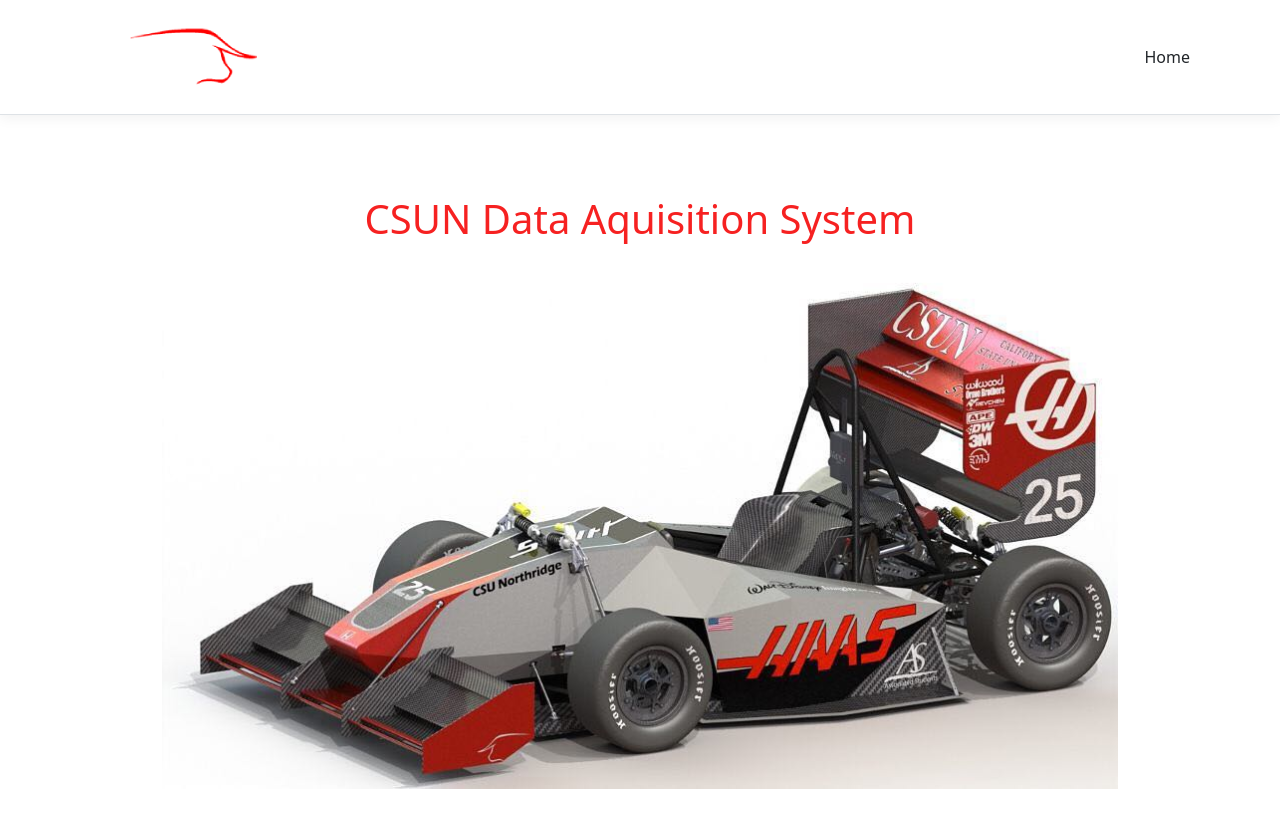
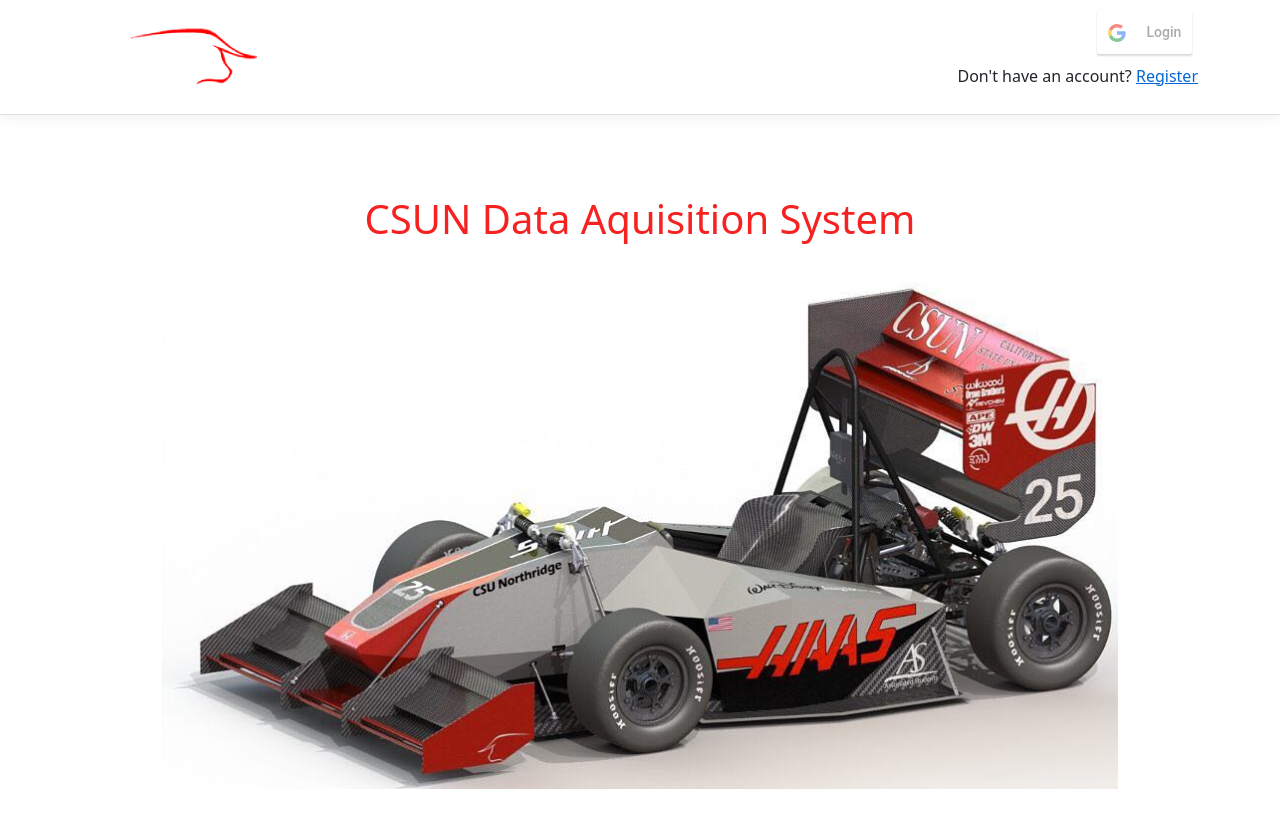
Before and after one commit to csunfsae/DAS-Server-SignalR, a React (Create React App) app in the folder ClientApp/: page / in a window 1280 px wide. Shown: the top 828 px of the page. Built offline with nearby package versions, Linux system fonts and the light colour scheme.

Commit message:
- Added google login button and register to nav menu

```diff
--- a/ClientApp/package.json
+++ b/ClientApp/package.json
@@ -5,13 +5,14 @@
   "dependencies": {
     "@microsoft/signalr": "^6.0.1",
     "bootstrap": "^5.1.0",
+    "google-auth-library": "^7.11.0",
     "http-proxy-middleware": "^0.19.1",
     "jquery": "^3.5.1",
     "merge": "^2.1.1",
     "oidc-client": "^1.11.5",
     "react": "^17.0.2",
     "react-dom": "^17.0.2",
-    "react-google-maps": "^9.4.5",
+    "react-google-login": "^5.2.2",
     "react-router-bootstrap": "^0.25.0",
     "react-router-dom": "^5.2.0",
     "react-scripts": "^4.0.3",
--- /dev/null
+++ b/ClientApp/src/api-authorization/Login.js
@@ -0,0 +1,45 @@
+import React from 'react';
+import { GoogleLogin } from 'react-google-login';
+import { OAuth2Client } from "google-auth-library";
+
+function Login() {
+    const onSuccess = async googleData => {
+
+        const client = new OAuth2Client(process.env.REACT_APP_GOOGLE_CLIENT_ID);
+
+        const token = googleData.tokenId;
+        const ticket = await client.verifyIdToken({
+            idToken: token,
+            audience: process.env.REACT_APP_GOOGLE_CLIENT_ID
+        });
+
+        const { sub, email } = ticket.getPayload();
+
+        const res = await fetch(`api/user/login?googleId=${sub}&email=${email}`);
+        if (res.status === 200) {
+            console.log('Successful')
+        } else {
+            alert(await res.json().then(data => data.error));
+        }
+    };
+
+    const onFailure = (res) => {
+        alert("Google authentication failed.", res)
+    };
+
+    return (
+        <div id="login-button">
+            <GoogleLogin
+                clientId={process.env.REACT_APP_GOOGLE_CLIENT_ID}
+                buttonText="Login"
+                onSuccess={onSuccess}
+                onFailure={onFailure}
+                cookiePolicy={'single_host_origin'}
+                style={{ marginTop: '100px' }}
+                isSignedIn={false}
+            />
+        </div>
+    );
+}
+
+export default Login;
--- /dev/null
+++ b/ClientApp/src/api-authorization/LoginMenu.js
@@ -0,0 +1,51 @@
+import React, { Component, Fragment } from 'react';
+import Login from '../api-authorization/Login';
+import { NavItem, NavLink } from 'reactstrap';
+import { Link } from 'react-router-dom';
+
+export class LoginMenu extends Component {
+    constructor(props) {
+        super(props);
+
+        this.state = {
+            isAuthenticated: false,
+            userName: null
+        };
+    }
+
+    render() {
+        const { isAuthenticated, userName } = this.state;
+        if (!isAuthenticated) {
+            const registerPath = `/register`;
+            return this.anonymousView(registerPath);
+        } else {
+            const livePath = '/live-race'
+            //const profilePath = `${ApplicationPaths.Profile}`;
+            //const logoutPath = { pathname: `${ApplicationPaths.LogOut}`, state: { local: true } };
+            return this.authenticatedView(userName, livePath);
+        }
+    }
+
+    authenticatedView(userName, livePath) {
+        return (<Fragment>
+            <NavItem>
+                <NavLink tag={Link} className="text-dark" to={livePath}>Hello {userName}</NavLink>
+            </NavItem>
+            <NavItem>
+
+            </NavItem>
+        </Fragment>);
+
+    }
+
+    anonymousView(registerPath) {
+        return (<Fragment>
+            <NavItem>
+                <Login></Login>
+                <p id="register-button">Don't have an account? <a href={registerPath}>Register</a></p>
+                {/*<NavLink tag={Link} className="text-dark" to={registerPath}>Register</NavLink>*/}
+            </NavItem>
+        </Fragment>);
+    }
+
+}
--- a/ClientApp/src/components/NavMenu.js
+++ b/ClientApp/src/components/NavMenu.js
@@ -3,6 +3,7 @@
 import { Link } from 'react-router-dom';
 import './NavMenu.css';
 import logo from '../assets/FSAE-Logo.png';
+import { LoginMenu } from '../api-authorization/LoginMenu';
 
 export class NavMenu extends Component {
     static displayName = NavMenu.name;
@@ -32,7 +33,7 @@
                         <Collapse className="d-sm-inline-flex flex-sm-row-reverse" isOpen={!this.state.collapsed} navbar>
                             <ul className="navbar-nav flex-grow">
                                 <NavItem>
-                                    <NavLink tag={Link} className="text-dark" to="/">Home</NavLink>
+                                    <LoginMenu></LoginMenu>
                                 </NavItem>
                             </ul>
                         </Collapse>
--- a/ClientApp/src/custom.css
+++ b/ClientApp/src/custom.css
@@ -34,3 +34,13 @@
 .overlay p {
     color: white;
 }
+
+#login-button {
+    float: right;
+    width: 30%;
+}
+
+#register-button {
+    float: right;
+    margin-top: 10px;
+}
```
Also changed, not shown: 2 other files (tests, documents, lock files or other folders).
